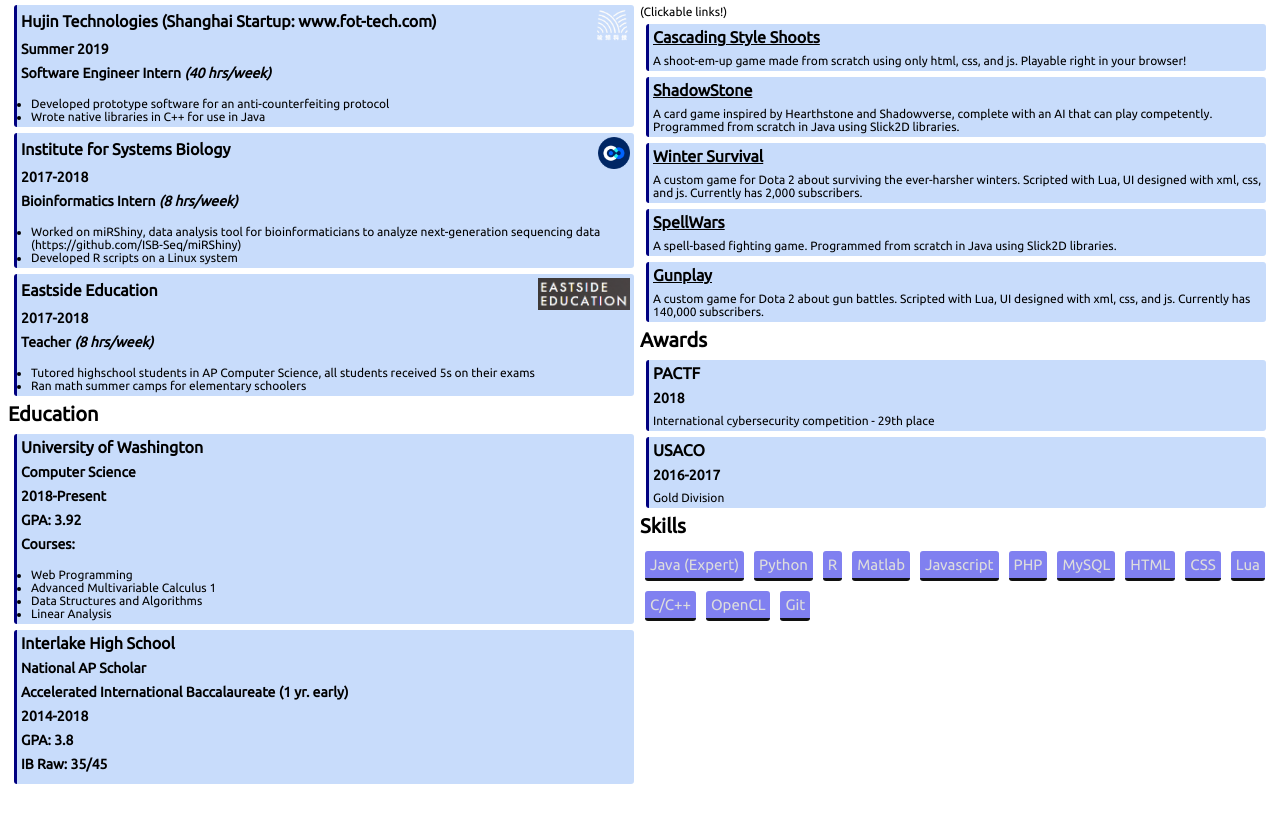
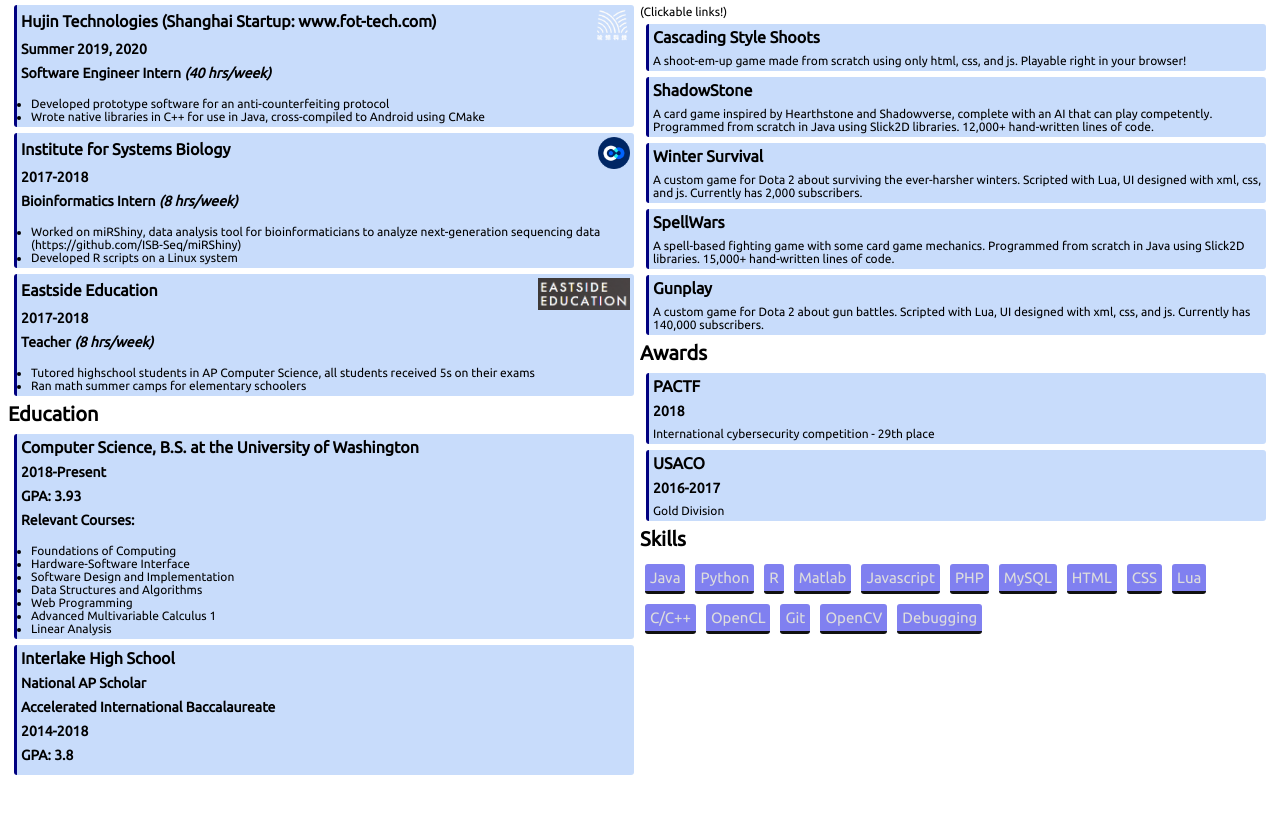
Before and after one commit to FluffyJay1/cs-resume, a plain HTML site: page index.html in a window 1280 px wide. Shown: the part 115-938 px from the top of the page. Drawn offline with Linux system fonts and the light colour scheme.

Commit message:
Update contents to today, improve links

```diff
--- a/index.html
+++ b/index.html
@@ -1,7 +1,7 @@
 <!DOCTYPE html>
 <!--
   Hi! Welcome to my resume. I wrote it myself.
-  This page was last updated 2/27/20.
+  This page was last updated 9/11/20.
 -->
 <html lang="en">
   <head>
@@ -20,7 +20,9 @@
           <p>425-647-8693</p>
         </section>
         <section class="term">
+          <a href="https://github.com/FluffyJay1">
             <p>github.com/FluffyJay1</p>
+          </a>
         </section>
       </section>
     </header>
@@ -32,11 +34,14 @@
             <h3>Hujin Technologies (Shanghai Startup: www.fot-tech.com)</h3>
             <img class="thumbnail" src="img/hujin.png">
           </section>
-          <h4>Summer 2019</h4>
+          <h4>Summer 2019, 2020</h4>
           <h4>Software Engineer Intern <em>(40 hrs/week)</em></h4>
           <ul>
             <li>Developed prototype software for an anti-counterfeiting protocol</li>
-            <li>Wrote native libraries in C++ for use in Java</li>
+            <li>
+              Wrote native libraries in C++ for use in Java, cross-compiled to
+              Android using CMake
+            </li>
           </ul>
         </section>
         <section class="entry">
@@ -74,75 +79,78 @@
       <section>
         <h2>Education</h2>
         <section class="entry">
-          <h3>University of Washington</h3>
-          <h4>Computer Science</h4>
+          <h3>Computer Science, B.S. at the University of Washington</h3>
           <h4>2018-Present</h4>
-          <h4>GPA: 3.92</h4>
-          <h4>Courses:</h4>
+          <h4>GPA: 3.93</h4>
+          <h4>Relevant Courses:</h4>
           <ul>
+            <li>Foundations of Computing</li>
+            <li>Hardware-Software Interface</li>
+            <li>Software Design and Implementation</li>
+            <li>Data Structures and Algorithms</li>
             <li>Web Programming</li>
             <li>Advanced Multivariable Calculus 1</li>
-            <li>Data Structures and Algorithms</li>
             <li>Linear Analysis</li>
           </ul>
         </section>
         <section class="entry">
           <h3>Interlake High School</h3>
           <h4>National AP Scholar</h4>
-          <h4>Accelerated International Baccalaureate (1 yr. early)</h4>
+          <h4>Accelerated International Baccalaureate</h4>
           <h4>2014-2018</h4>
           <h4>GPA: 3.8</h4>
-          <h4>IB Raw: 35/45</h4>
         </section>
       </section>
       <section>
         <h2>Personal Projects</h2>
         <p>(Clickable links!)</p>
         <section class="entry">
-          <h3><a href="https://fluffyjay1.github.io/cs-resume/cascadingstyleshoots/index.html">Cascading Style Shoots</a></h3>
+          <a href="https://fluffyjay1.github.io/cs-resume/cascadingstyleshoots/index.html">
+            <h3>Cascading Style Shoots</h3>
             <p>
               A shoot-em-up game made from scratch using only html, css, and js.
               Playable right in your browser!
             </p>
+          </a>
         </section>
         <section class="entry">
-          <h3><a href="https://github.com/FluffyJay1/ShadowStone">ShadowStone</a></h3>
+          <a href="https://github.com/FluffyJay1/ShadowStone">
+            <h3>ShadowStone</h3>
             <p>
               A card game inspired by Hearthstone and Shadowverse, complete with
               an AI that can play competently. Programmed from scratch in Java using
-            Slick2D libraries.
+              Slick2D libraries. 12,000+ hand-written lines of code.
             </p>
+          </a>
         </section>
         <section class="entry">
-          <h3>
           <a href="https://steamcommunity.com/sharedfiles/filedetails/?id=785017341">
-              Winter Survival</a>
-          </h3>
-          <h4></h4>
+            <h3>Winter Survival</h3>
             <p>
               A custom game for Dota 2 about surviving the ever-harsher winters.
               Scripted with Lua, UI designed with xml, css, and js. Currently has
               2,000 subscribers.
             </p>
+          </a>
         </section>
         <section class="entry">
-          <h3><a href="https://github.com/FluffyJay1/SpellWars">SpellWars</a></h3>
-          <h4></h4>
+          <a href="https://github.com/FluffyJay1/SpellWars">
+            <h3>SpellWars</h3>
             <p>
-            A spell-based fighting game. Programmed from scratch in Java using
-            Slick2D libraries.
+              A spell-based fighting game with some card game mechanics.
+              Programmed from scratch in Java using Slick2D libraries.
+              15,000+ hand-written lines of code.
             </p>
+          </a>
         </section>
         <section class="entry">
-          <h3>
           <a href="https://steamcommunity.com/sharedfiles/filedetails/?id=471271735">
-              Gunplay</a>
-          </h3>
-          <h4></h4>
+            <h3>Gunplay</h3>
             <p>
               A custom game for Dota 2 about gun battles. Scripted with Lua, UI
               designed with xml, css, and js. Currently has 140,000 subscribers.
             </p>
+          </a>
         </section>
       </section>
       <section>
@@ -162,7 +170,7 @@
         <h2>Skills</h2>
         <div id="skills">
           <section class="term">
-            <p>Java (Expert)</p>
+            <p>Java</p>
           </section>
           <section class="term">
             <p>Python</p>
@@ -200,6 +208,12 @@
           <section class="term">
             <p>Git</p>
           </section>
+          <section class="term">
+            <p>OpenCV</p>
+          </section>
+          <section class="term">
+            <p>Debugging</p>
+          </section>
         </div>
       </section>
     </main>
--- a/style.css
+++ b/style.css
@@ -44,6 +44,7 @@
 
 a {
   color: inherit;
+  text-decoration: none;
 }
 
 
```
Lines whose indentation alone changed are shown as unchanged.
